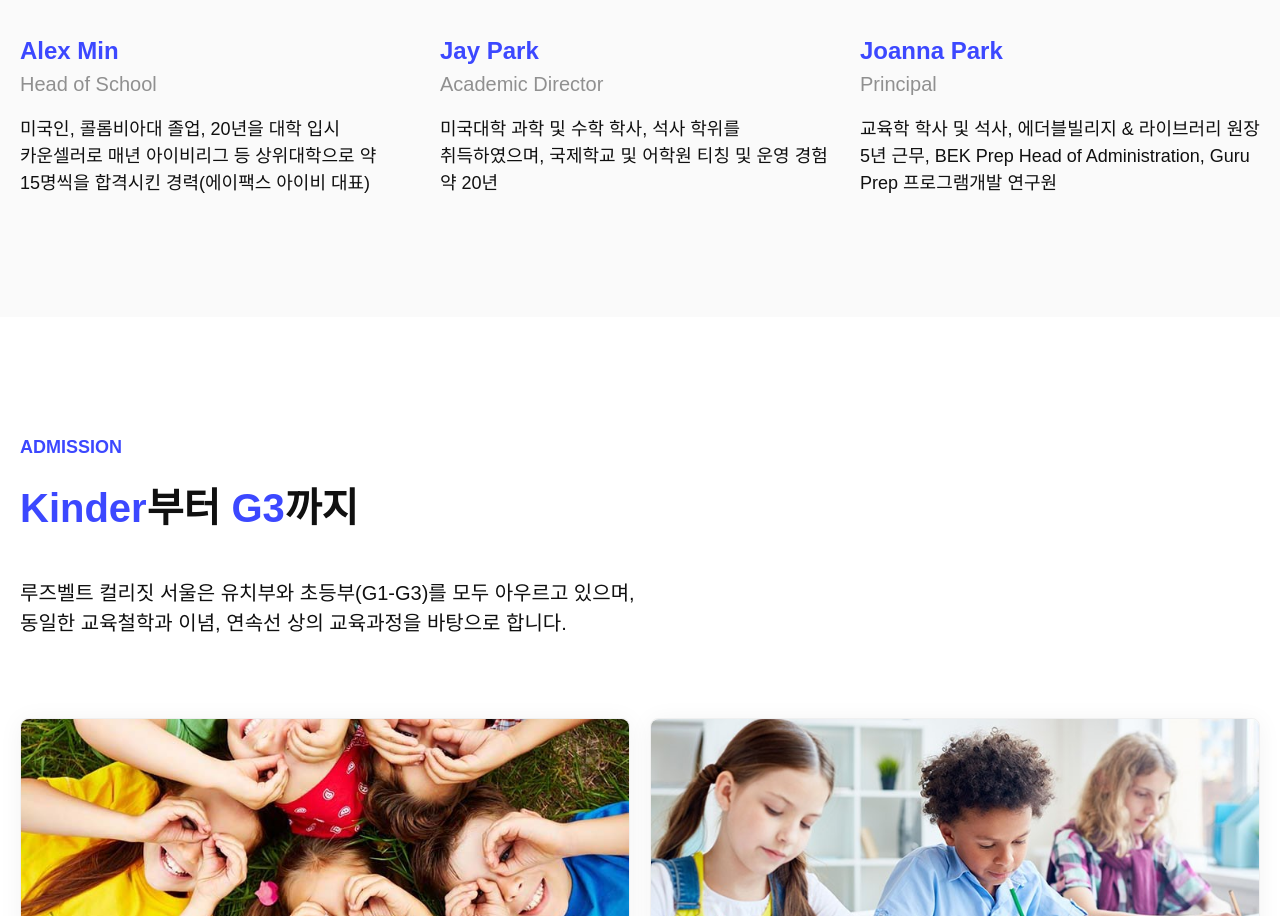
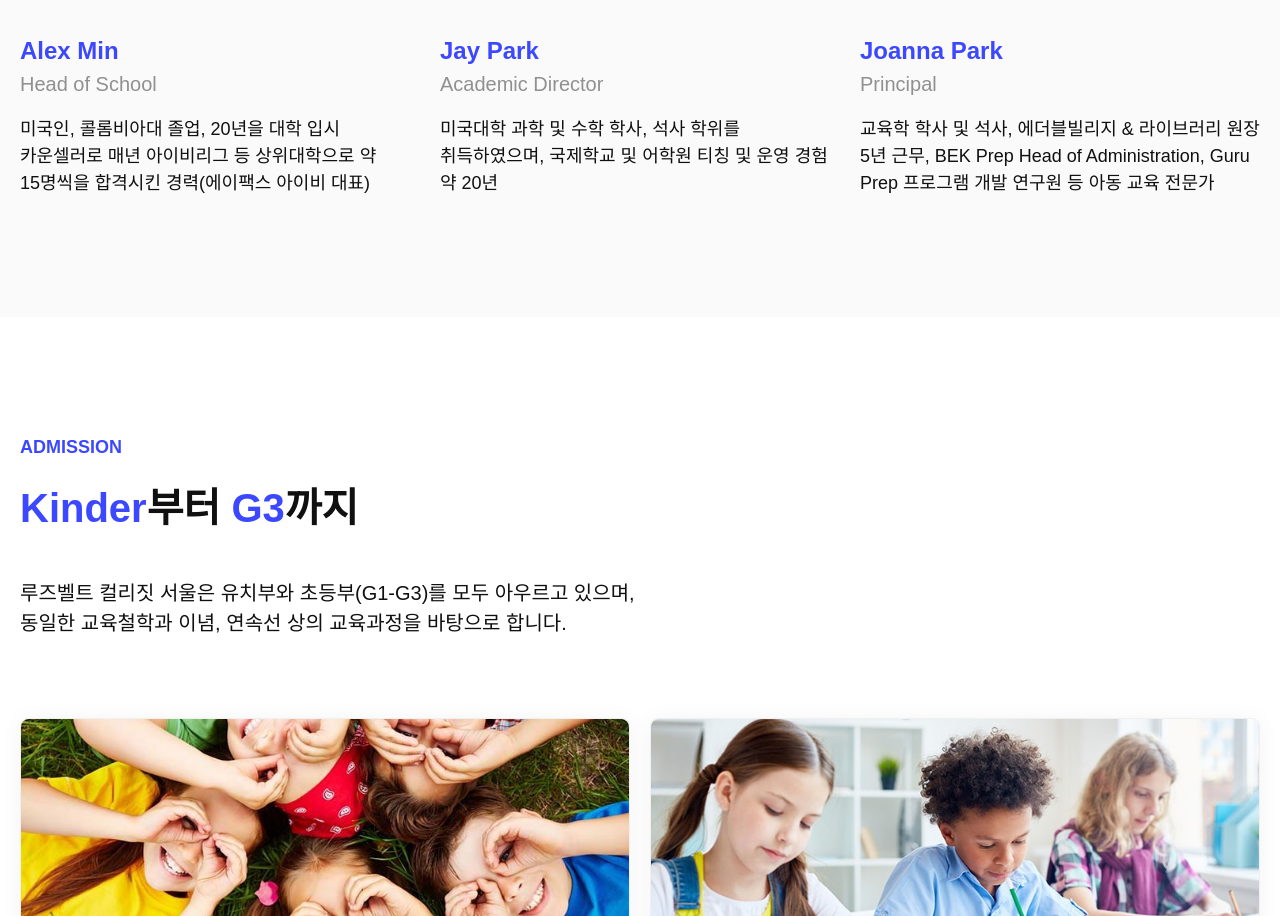
Before and after one commit to aonecompany/rcs, a plain HTML site: page index.html in a window 1280 px wide. Shown: the part 2360-3276 px from the top of the page. Drawn offline with nearby package versions, Linux system fonts and the light colour scheme; a web font is replaced by a local one.

Commit message:
Update index.html

```diff
--- a/index.html
+++ b/index.html
@@ -112,7 +112,7 @@
                     <img src="img/team_003.jpg" alt="Joanna Park 프로필 이미지">
                     <h4>Joanna Park</h4>
                     <h5>Principal</h5>
-                    <p>교육학 학사 및 석사, 에더블빌리지 & 라이브러리 원장 5년 근무, BEK Prep Head of Administration, Guru Prep 프로그램개발 연구원</p>
+                    <p>교육학 학사 및 석사, 에더블빌리지 & 라이브러리 원장 5년 근무, BEK Prep Head of Administration, Guru Prep 프로그램 개발 연구원 등 아동 교육 전문가</p>
                 </div>
             </div>
         </div>
```
